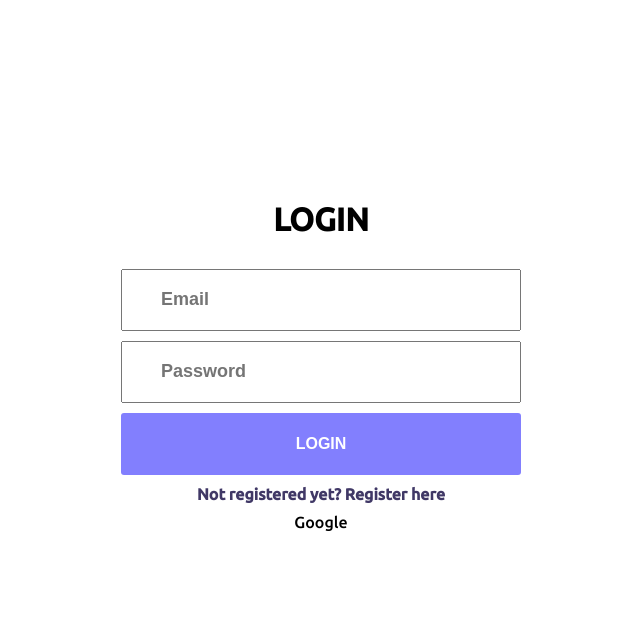
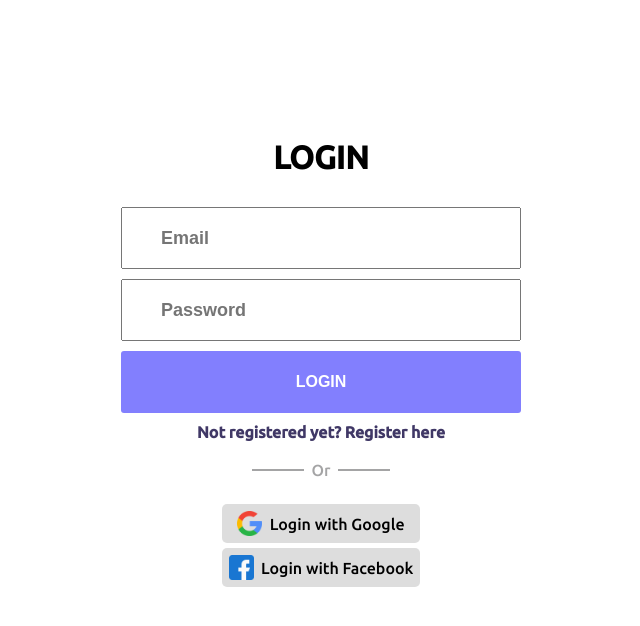
Before and after one commit to githmin/auth-frontend-react, a React (Create React App) app: page / in a window 1280 px wide. Shown: the top 626 px of the page, without its empty margins (319-959 px from the left). Built offline with nearby package versions, Linux system fonts and the light colour scheme.

Commit message:
added facebook and google Oauth

```diff
--- a/src/components/Login/Login.css
+++ b/src/components/Login/Login.css
@@ -1,7 +1,38 @@
-
 .notReg {
   font-weight: 600;
   color: #403866;
   text-decoration: none;
   cursor: pointer;
 }
+
+.orContainer {
+  color: #38383974;
+  display: flex;
+  align-items: center;
+  justify-content: center;
+  margin-top: 10px;
+  margin-bottom: 10px;
+}
+.orContainerLine {
+  border: 1px solid #38383974;
+  width: 50px;
+  height: 0;
+}
+
+.loginButton {
+  display: flex;
+  align-items: center;
+  border-radius: 5px;
+  padding: 7px;
+  margin: 5px;
+  justify-content: center;
+  cursor: pointer;
+  background-color: #3838392b;
+}
+
+.loginButton:hover {
+  background-color: #38383948;
+}
+.icon {
+  max-width: 25px;
+}
--- a/src/components/Login/Login.jsx
+++ b/src/components/Login/Login.jsx
@@ -3,6 +3,8 @@ import { useNavigate } from "react-router-dom";
 import "./Login.css";
 import Btn from "../Buttons/Btn";
 import axios from "axios";
+import facebookImg from "../../assets/facebookImg.png";
+import googleImg from "../../assets/googleImg.png";
 
 import { ToastContainer, toast } from "react-toastify";
 import "react-toastify/dist/ReactToastify.css";
@@ -39,6 +41,9 @@ const Login = (props) => {
   const google = () => {
     window.open("http://localhost:3001/auth/google", "_self");
   };
+  const facebook = () => {
+    window.open("http://localhost:3001/auth/facebook", "_self");
+  };
 
   return (
     <div className="formMain">
@@ -58,9 +63,20 @@ const Login = (props) => {
       <div className="notReg" onClick={() => navigate("/signup")}>
         Not registered yet? Register here
       </div>
-      <div className="loginButton google" onClick={google}>
-        <img alt="" className="icon" />
-        Google
+      <div className="orContainer">
+        <div className="orContainerLine"></div> &nbsp; Or &nbsp;
+        <div className="orContainerLine"></div>
+      </div>
+
+      <div className="OauthLogin">
+        <div className="loginButton google" onClick={google}>
+          <img src={googleImg} alt="" className="icon" /> &nbsp; Login with
+          Google
+        </div>
+        <div className="loginButton facebook" onClick={facebook}>
+          <img src={facebookImg} alt="" className="icon" />
+          &nbsp; Login with Facebook
+        </div>
       </div>
       {/* Toast Message Container  --- Keep under all other components*/}
       <ToastContainer
```
Also changed, not shown: src/assets/facebookImg.png (added), src/assets/googleImg.png (added).
